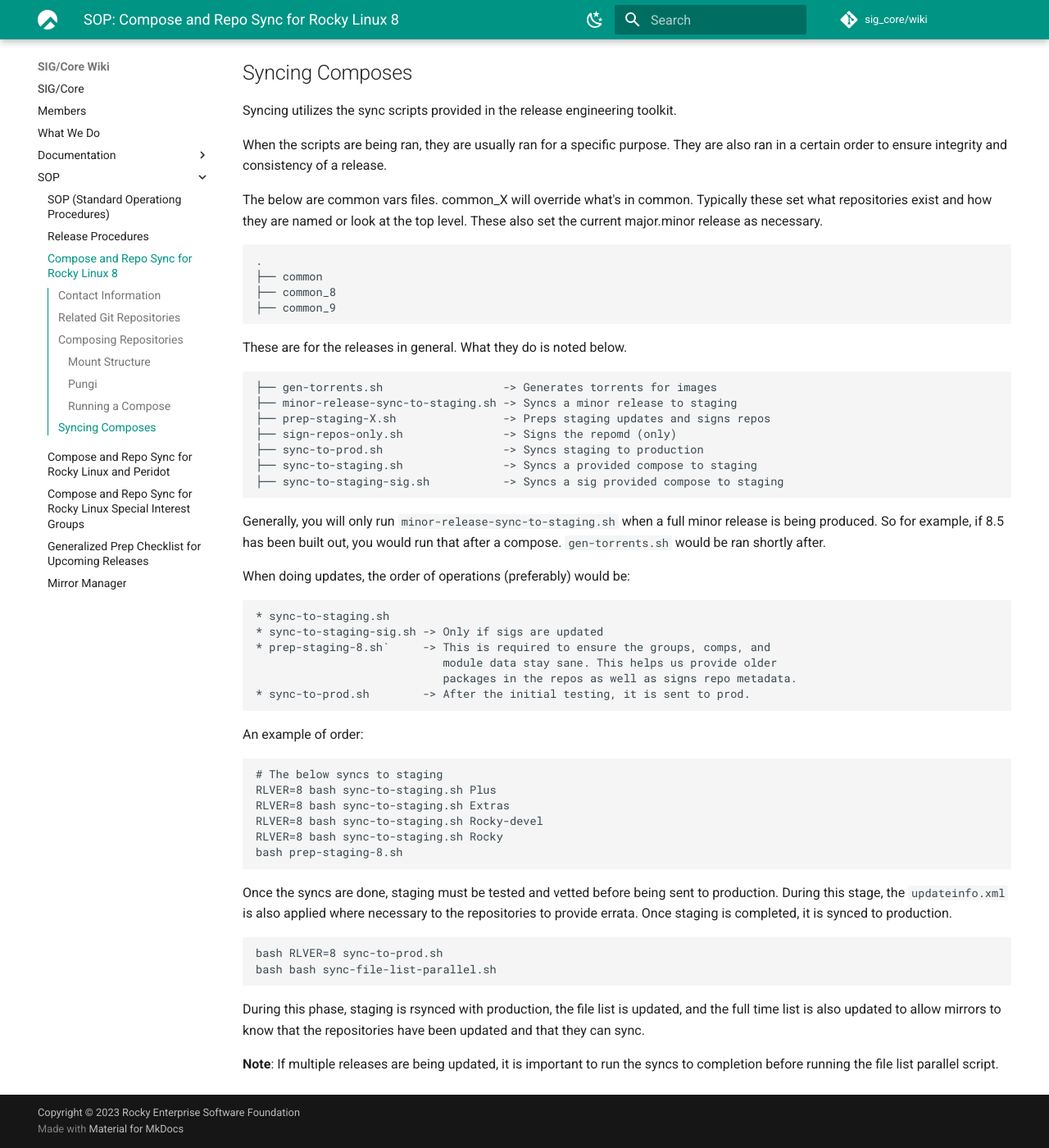
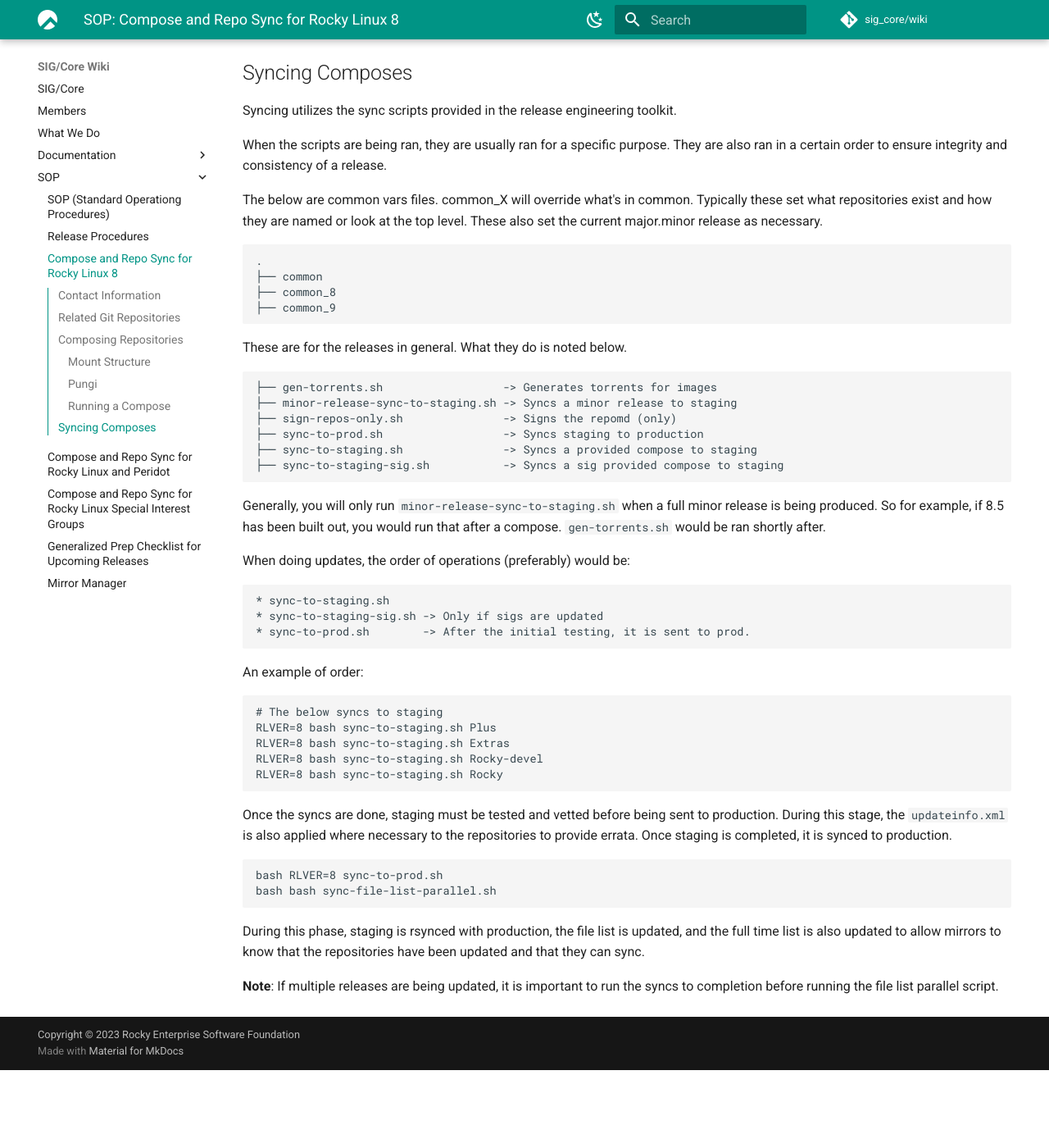
Before and after one commit to rocky-linux/sig-core-wiki, an MkDocs documentation site: the page built from docs/sop/sop_compose_8.md, in a window 1280 px wide and 1400 px high, scrolled down 2082 px. Shown: the whole window at 82% size. Built offline with MkDocs 1.6.1 and Material for MkDocs 9.7.7, drawn with Linux system fonts in a browser that asks for light colours; after the commit the page ends 3387 px from its top, so only the background shows below that.

Commit message:
remove prep-staging

````diff
--- a/docs/sop/sop_compose_8.md
+++ b/docs/sop/sop_compose_8.md
@@ -89,7 +89,6 @@
 ```
 ├── gen-torrents.sh                  -> Generates torrents for images
 ├── minor-release-sync-to-staging.sh -> Syncs a minor release to staging
-├── prep-staging-X.sh                -> Preps staging updates and signs repos
 ├── sign-repos-only.sh               -> Signs the repomd (only)
 ├── sync-to-prod.sh                  -> Syncs staging to production
 ├── sync-to-staging.sh               -> Syncs a provided compose to staging
@@ -103,9 +102,6 @@
 ```
 * sync-to-staging.sh
 * sync-to-staging-sig.sh -> Only if sigs are updated
-* prep-staging-8.sh`     -> This is required to ensure the groups, comps, and
-                            module data stay sane. This helps us provide older
-                            packages in the repos as well as signs repo metadata.
 * sync-to-prod.sh        -> After the initial testing, it is sent to prod.
 ```
 
@@ -117,7 +113,6 @@
 RLVER=8 bash sync-to-staging.sh Extras
 RLVER=8 bash sync-to-staging.sh Rocky-devel
 RLVER=8 bash sync-to-staging.sh Rocky
-bash prep-staging-8.sh
 ```
 
 Once the syncs are done, staging must be tested and vetted before being sent to production. During this stage, the `updateinfo.xml` is also applied where necessary to the repositories to provide errata. Once staging is completed, it is synced to production.
````
